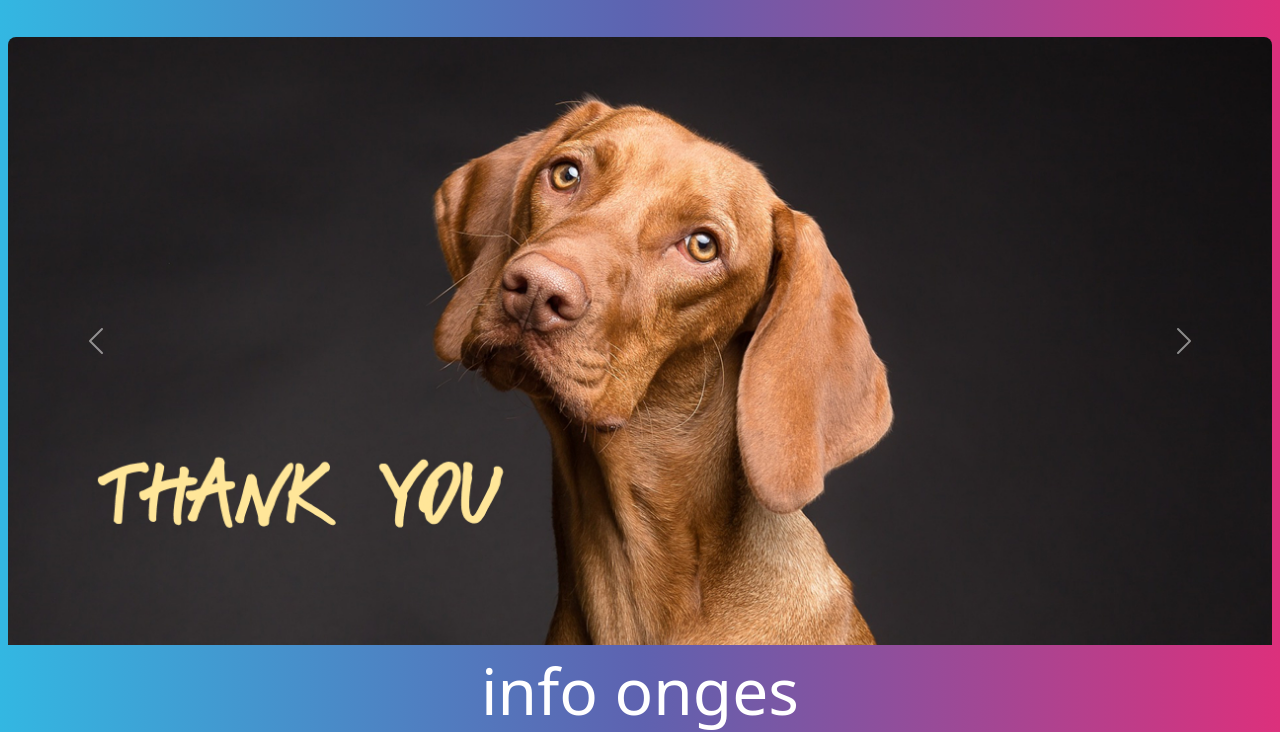
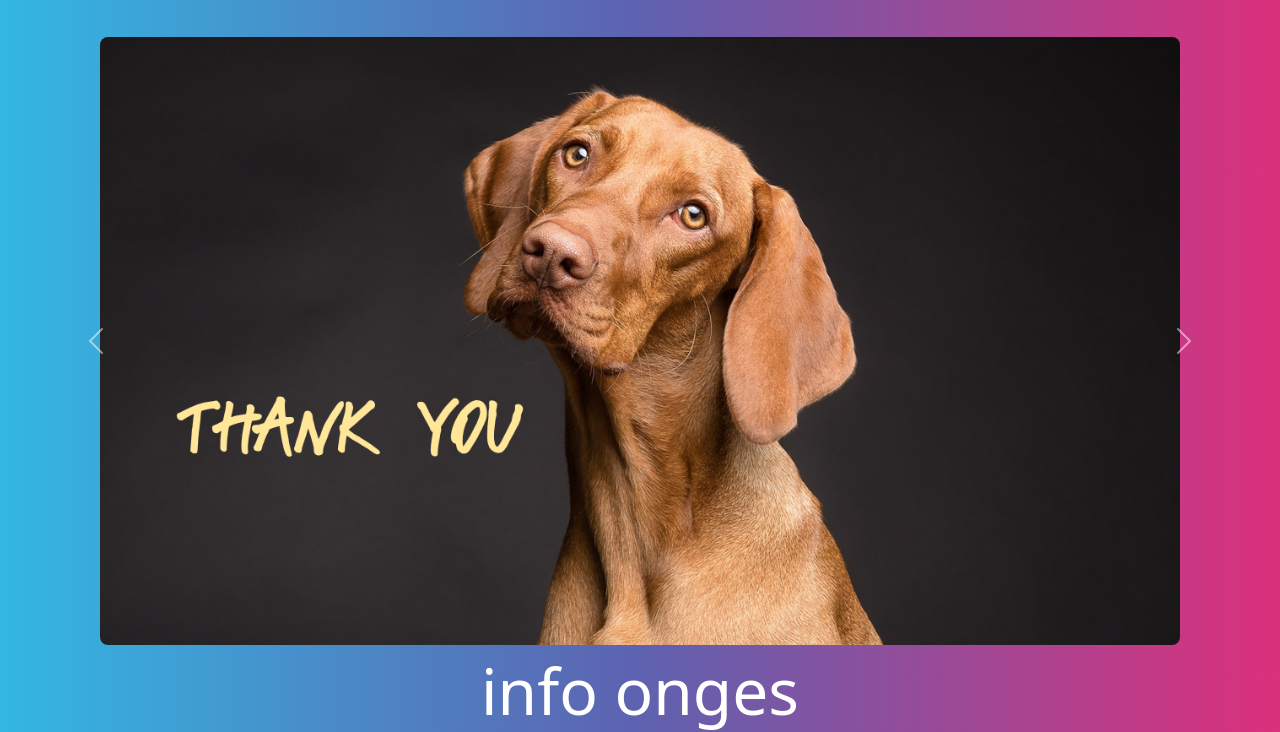
Before and after one commit to PanDeAjoo/pagepet, a plain HTML site: page index.html in a window 1280 px wide. Shown: the part 85-817 px from the top of the page. Drawn offline with nearby package versions, Linux system fonts and the light colour scheme.

Commit message:
update slide

```diff
--- a/CSS/style.css
+++ b/CSS/style.css
@@ -1,5 +1,5 @@
-#caroPublicidad{
-    max-height: 38rem; /*alto maximo*/
+.caroPublicidad{
+    height: 38rem; /*alto maximo*/
 }
 
 .img-carousel{
--- a/index.html
+++ b/index.html
@@ -56,15 +56,15 @@
   </nav>
   <!-----------------------CAROUSEL PUBLICIDAD--------------------------------->
   <div id="carouselPublicidad" class="carousel slide p-1" data-bs-ride="carousel">
-    <div class="carousel-inner" id="caroPublicidad">
+    <div class="carousel-inner">
       <div class="carousel-item active" data-bs-interval="4000">
-        <img src="IMG/slide 1.jpg" class="img-fluid rounded mx-auto d-block" alt="slide1">
+        <img src="IMG/slide 1.jpg " class="img-fluid rounded mx-auto d-block caroPublicidad" alt="slide1">
       </div>
       <div class="carousel-item" data-bs-interval="4000">
-        <img src="IMG/slide 2.jpg" class="img-fluid rounded mx-auto d-block" alt="slide2">
+        <img src="IMG/slide 2.jpg" class="img-fluid rounded mx-auto d-block caroPublicidad" alt="slide2">
       </div>
       <div class="carousel-item" data-bs-interval="4000">
-        <img src="IMG/slide 3.jpg" class="img-fluid rounded mx-auto d-block" alt="slide3">
+        <img src="IMG/slide 3.jpg" class="img-fluid rounded mx-auto d-block caroPublicidad" alt="slide3">
       </div>
     </div>
     <button class="carousel-control-prev" type="button" data-bs-target="#carouselPublicidad" data-bs-slide="prev">
@@ -76,7 +76,6 @@
       <span class="visually-hidden">Next</span>
     </button>
   </div>
-  <!--cartas ventas-->
   <!-----------------------------ONGS CAROUSEL-------------------------------------->
 
   <div class="container">
```
